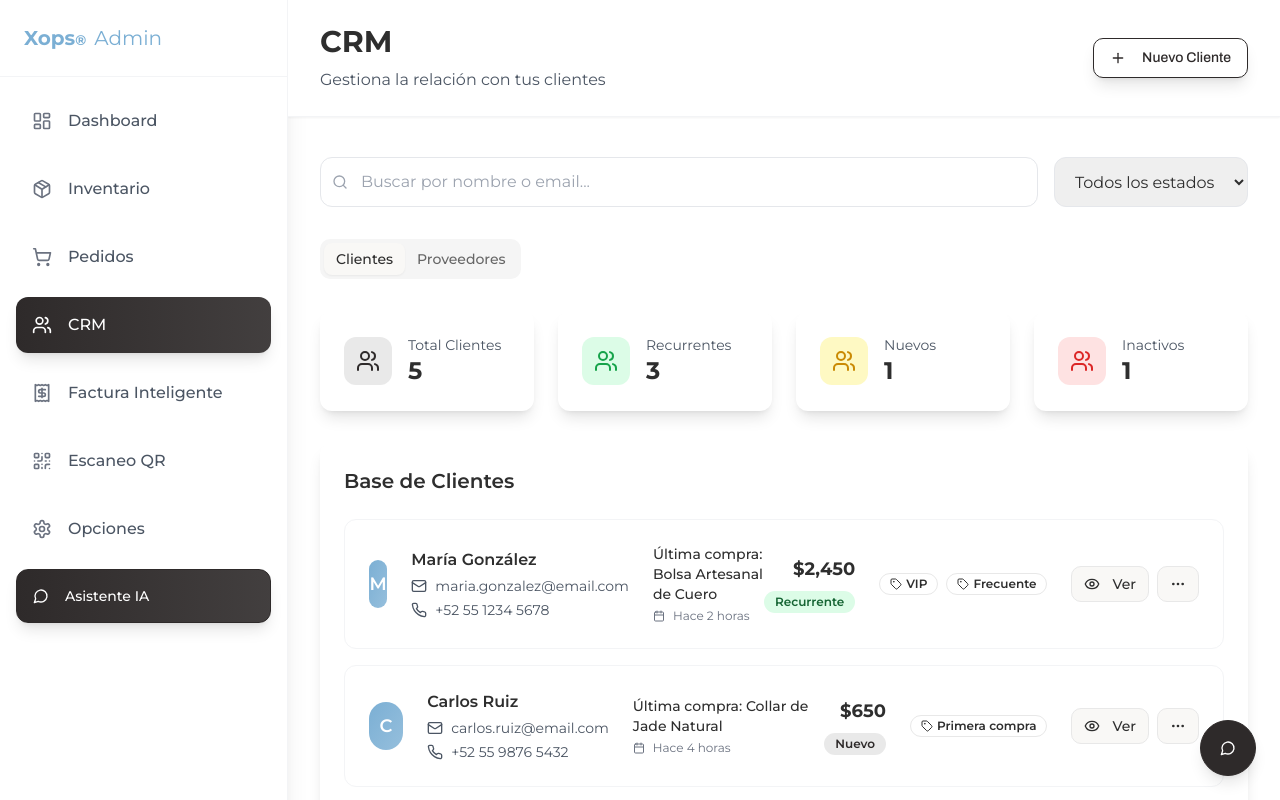
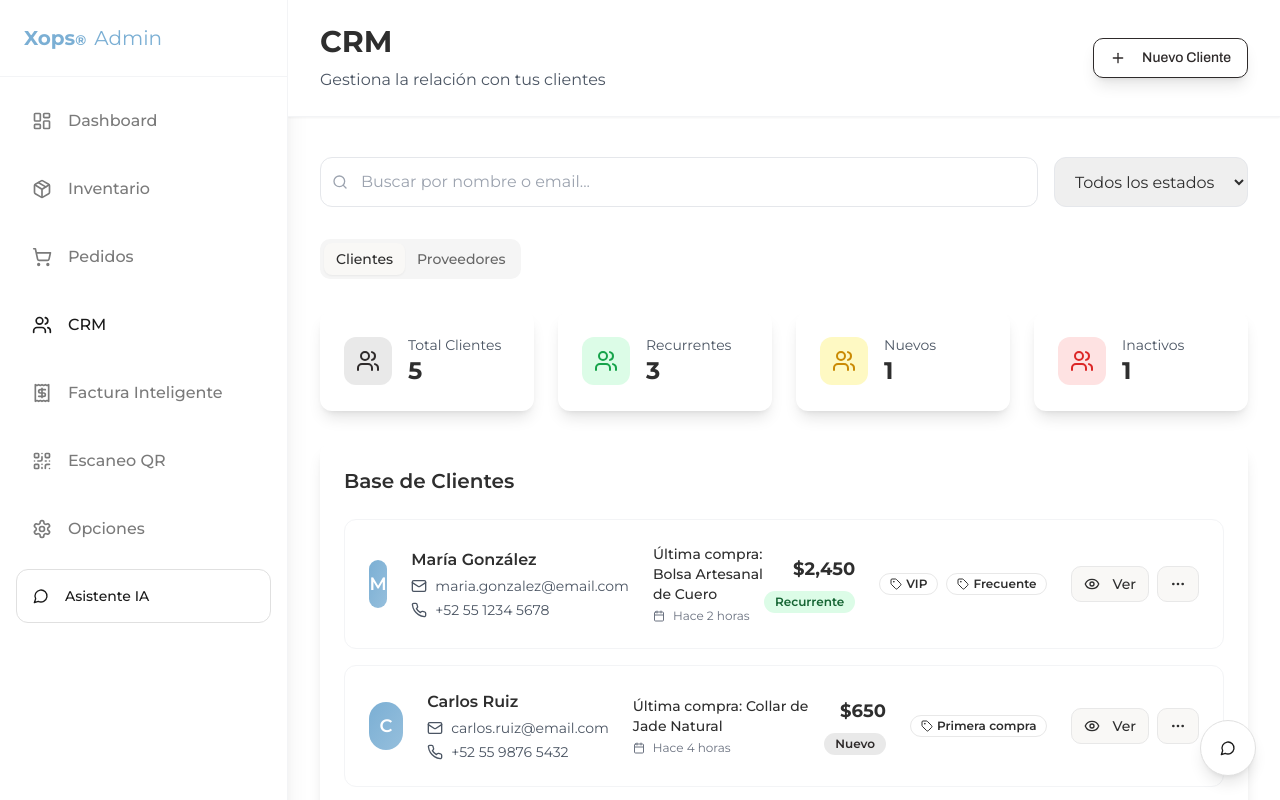
Before and after one commit to Aguilargarcia/xops-mercado-mexicano, a React (Vite) app: page /crm in a window 1280 px wide. Shown: the top 800 px of the page. Built offline with nearby package versions, Linux system fonts and the light colour scheme.

Commit message:
Refactor Admin UI for Minimalism

```diff
--- a/src/components/admin/AdminLayout.tsx
+++ b/src/components/admin/AdminLayout.tsx
@@ -130,12 +130,12 @@ const AdminLayout = ({ children }: AdminLayoutProps) => {
                   to={item.path}
                   className={`flex items-center gap-4 px-4 py-4 rounded-xl transition-all duration-200 group font-archivo ${
                     isActive(item.path)
-                      ? 'bg-gradient-to-r from-xops-black to-xops-black/90 text-white shadow-lg'
-                      : 'text-gray-600 hover:bg-xops-black/5 hover:text-xops-black hover:shadow-sm'
+                      ? 'text-[#1A1A1A]'
+                      : 'text-[#7A7A7A] hover:text-[#1A1A1A]'
                   }`}
                 >
                   <item.icon className={`w-5 h-5 ${
-                    isActive(item.path) ? 'text-white' : 'text-gray-500 group-hover:text-xops-black'
+                    isActive(item.path) ? 'text-[#1A1A1A]' : 'text-[#7A7A7A] group-hover:text-[#1A1A1A]'
                   }`} />
                   {sidebarOpen && (
                     <span className="font-medium">{item.name}</span>
@@ -152,7 +152,7 @@ const AdminLayout = ({ children }: AdminLayoutProps) => {
             >
               <Button
                 onClick={() => handleAIAssistantOpen('fullscreen')}
-                className={`w-full flex items-center gap-4 px-4 py-4 rounded-xl transition-all duration-200 group justify-start h-auto bg-gradient-to-r from-xops-black to-xops-black/90 hover:from-xops-black/90 hover:to-xops-black text-white shadow-lg hover:shadow-xl font-archivo`}
+                className={`w-full flex items-center gap-4 px-4 py-4 rounded-xl transition-all duration-200 group justify-start h-auto bg-white text-[#1A1A1A] border border-[#E0E0E0] hover:bg-gray-50 font-archivo`}
               >
                 <MessageCircle className="w-5 h-5" />
                 {sidebarOpen && (
@@ -210,7 +210,7 @@ const AdminLayout = ({ children }: AdminLayoutProps) => {
         >
           <Button
             onClick={() => handleAIAssistantOpen('sidebar')}
-            className="w-14 h-14 rounded-full bg-xops-black hover:bg-xops-black/90 text-white shadow-lg hover:shadow-xl transition-all duration-300 hover:scale-105"
+            className="w-14 h-14 rounded-full bg-white text-[#1A1A1A] border border-[#E0E0E0] hover:bg-gray-50 shadow-lg hover:shadow-xl transition-all duration-300 hover:scale-105"
             size="icon"
           >
             <MessageCircle className="w-6 h-6" />
--- a/src/components/admin/dashboard/DashboardHeader.tsx
+++ b/src/components/admin/dashboard/DashboardHeader.tsx
@@ -26,7 +26,7 @@ const DashboardHeader = ({ onNewProduct }: DashboardHeaderProps) => {
             </div>
           </div>
           <Button
-            className="bg-xops-black hover:bg-xops-black/90 text-white shadow-lg font-archivo"
+            className="bg-white text-[#1A1A1A] border border-[#E0E0E0] hover:bg-gray-50 shadow-sm font-archivo"
             onClick={onNewProduct}
           >
             <Plus className="w-4 h-4 mr-2" />
--- a/src/components/home/ProductCard.tsx
+++ b/src/components/home/ProductCard.tsx
@@ -86,7 +86,7 @@ const ProductCard = ({ product, isLiked = false, onToggleLike }: ProductCardProp
           className="w-full h-64 object-cover"
         />
         {product.isNew && (
-          <span className="absolute top-3 left-3 bg-xops-black text-white text-xs px-2 py-1 rounded-full">
+          <span className="absolute top-3 left-3 text-[#1A1A1A] text-xs font-medium">
             Nuevo
           </span>
         )}
```
